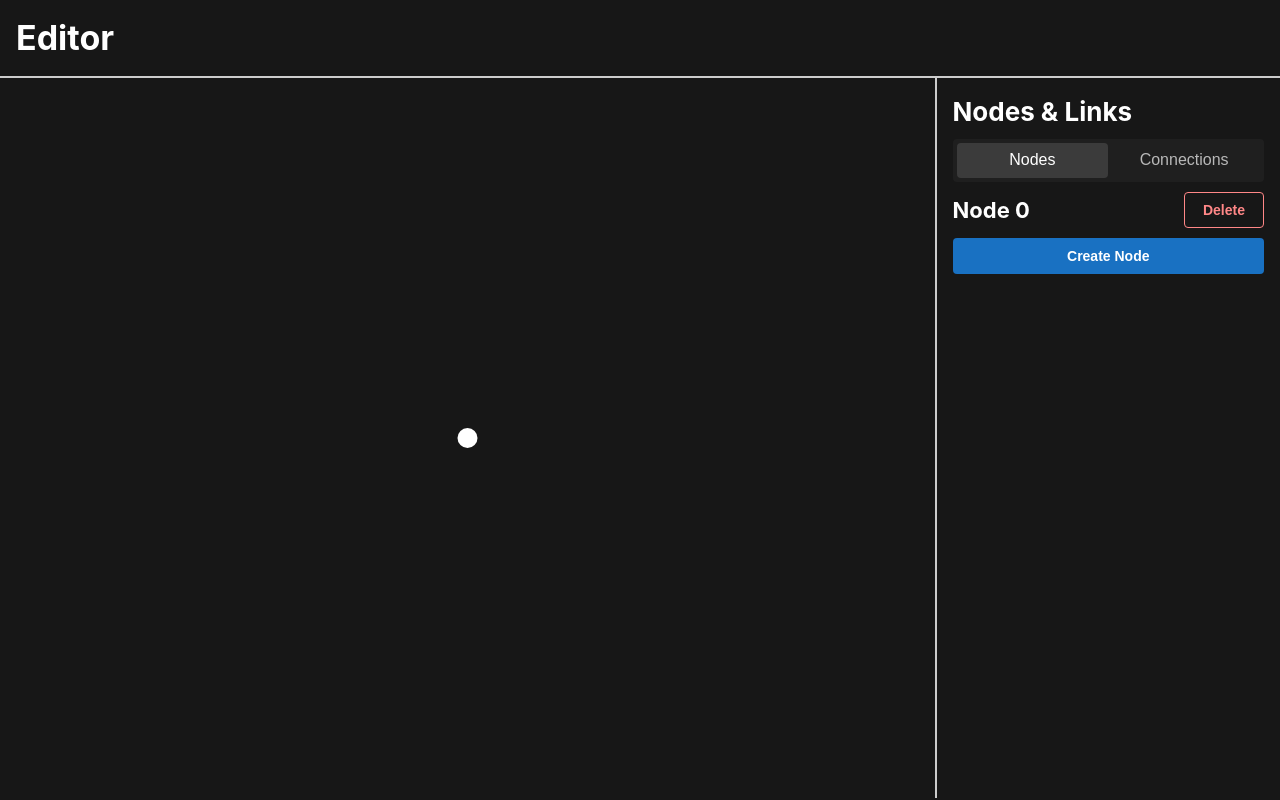
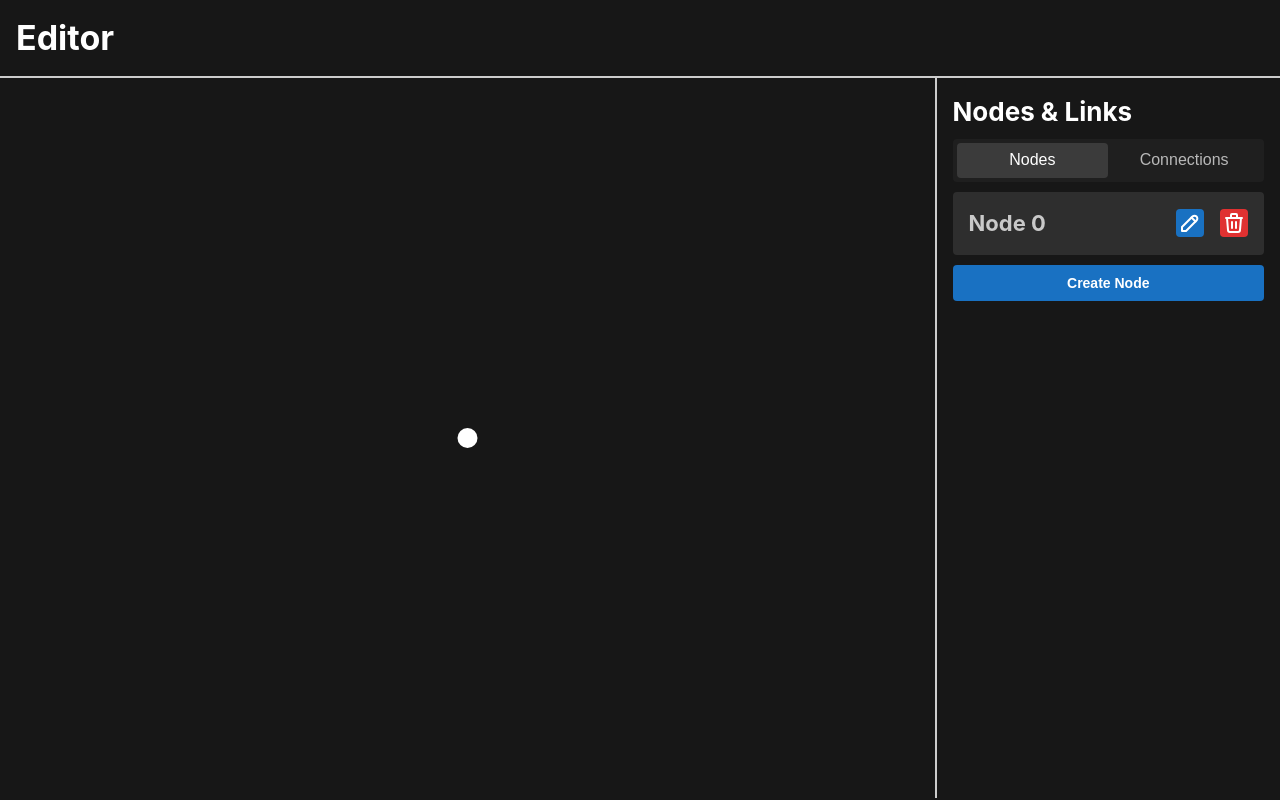
Before and after one commit to samirbuch/cis3755-final-project, a Next.js app: page /editor in a window 1280 px wide. Both pictures are taken after a click on the button "Create Node". Built offline with nearby package versions, Linux system fonts and the light colour scheme.

Commit message:
nodes have their own cards now

```diff
--- a/package.json
+++ b/package.json
@@ -15,6 +15,7 @@
     "@mantine/form": "^7.17.3",
     "@mantine/hooks": "^7.17.3",
     "@mantine/modals": "^7.17.3",
+    "@tabler/icons-react": "^3.31.0",
     "@types/d3": "^7.4.3",
     "animejs": "^4.0.0",
     "d3": "^7.9.0",
--- a/src/components/editor/LinksPanel.tsx
+++ b/src/components/editor/LinksPanel.tsx
@@ -1,6 +1,6 @@
 import Link from "@/interfaces/Link";
 import Node from "@/interfaces/Node";
-import { Button } from "@mantine/core";
+import { Button, Flex, Text } from "@mantine/core";
 
 export interface LinksPanelProps {
   nodes: Node[];
@@ -28,8 +28,8 @@ export default function LinksPanel(props: LinksPanelProps) {
   return (
     <>
       {props.links.map((link) => (
-        <div key={link.id}>
-          <span>{`Link ${link.id}: ${link.source.name} -> ${link.target.name}`}</span>
+        <Flex direction="row" key={link.id} align="center" justify="space-between">
+          <Text>{`Link ${link.id}: ${link.source.name} -> ${link.target.name}`}</Text>
           <Button
             variant="outline"
             color="red"
@@ -40,7 +40,7 @@ export default function LinksPanel(props: LinksPanelProps) {
           >
             Delete
           </Button>
-        </div>
+        </Flex>
       ))}
 
       <Button onClick={createLink}>
--- /dev/null
+++ b/src/components/editor/NodeCard.tsx
@@ -0,0 +1,48 @@
+import Node from "@/interfaces/Node";
+import { ActionIcon, Card, Flex, Group, TextInput, Title } from "@mantine/core";
+import { useState } from "react";
+import { IconCheck, IconTrash, IconPencil } from "@tabler/icons-react";
+
+export interface NodeCardProps {
+  node: Node;
+  onNodeEdit: (node: Node) => void;
+  onNodeDelete: (node: Node) => void;
+}
+export default function NodeCard(props: NodeCardProps) {
+  const [isEditingName, setIsEditingName] = useState(false);
+  const [name, setName] = useState(props.node.name);
+
+  function handleNameChange() {
+    if (name !== props.node.name) {
+      props.onNodeEdit({ ...props.node, name });
+    }
+    setIsEditingName(false);
+  }
+
+  return (
+    <Card>
+      {!isEditingName && (
+        <Flex direction="row" align={"center"} justify="space-between">
+          <Title order={3}>{props.node.name}</Title>
+          <Group>
+            <ActionIcon onClick={() => setIsEditingName(true)}>
+              <IconPencil />
+            </ActionIcon>
+            <ActionIcon onClick={() => props.onNodeDelete(props.node)} color="red">
+              <IconTrash />
+            </ActionIcon>
+          </Group>
+        </Flex>
+      )}
+      {isEditingName && (
+        <TextInput
+          value={name}
+          onChange={(e) => setName(e.currentTarget.value)}
+          rightSection={<ActionIcon onClick={handleNameChange}>
+            <IconCheck />
+          </ActionIcon>}
+        />
+      )}
+    </Card>
+  )
+}
--- a/src/components/editor/NodesPanel.tsx
+++ b/src/components/editor/NodesPanel.tsx
@@ -2,6 +2,7 @@ import type Node from "@/interfaces/Node";
 import { Button, Flex, Title } from "@mantine/core";
 
 import styles from "@/styles/Editor.module.css";
+import NodeCard from "./NodeCard";
 
 export interface NodesPanelProps {
   nodes: Node[];
@@ -30,24 +31,12 @@ export default function NodesPanel(props: NodesPanelProps) {
   return (
     <>
       {props.nodes.map((node) => (
-        <Flex
+        <NodeCard
           key={node.id}
-          justify={"space-between"}
-          align={"center"}
-          className={styles.node}
-        >
-          <Title order={3}>{node.name}</Title>
-          <Button
-            variant="outline"
-            color="red"
-            onClick={() => {
-              // setNodes(nodes.filter((n) => n.id !== node.id));
-              props.onNodeDelete(node);
-            }}
-          >
-            Delete
-          </Button>
-        </Flex>
+          node={node}
+          onNodeEdit={props.onNodeEdit}
+          onNodeDelete={props.onNodeDelete}
+        />
       ))
       }
 
--- a/src/pages/editor.tsx
+++ b/src/pages/editor.tsx
@@ -1,4 +1,4 @@
-import { Button, Flex, SegmentedControl, Text, Title } from "@mantine/core";
+import { Flex, SegmentedControl, Text, Title } from "@mantine/core";
 import { useEffect, useRef, useState } from "react"
 
 import type Node from "@/interfaces/Node";
@@ -125,6 +125,7 @@ export default function Editor() {
               nodes={nodes}
               onNodeEdit={(node) => {
                 console.log("Editing node", node);
+                setNodes(nodes.map((n) => (n.id === node.id ? node : n)));
               }}
               onNodeDelete={(node) => {
                 setNodes(nodes.filter((n) => n.id !== node.id));
```
Also changed, not shown: 1 other file (tests, documents, lock files or other folders).
